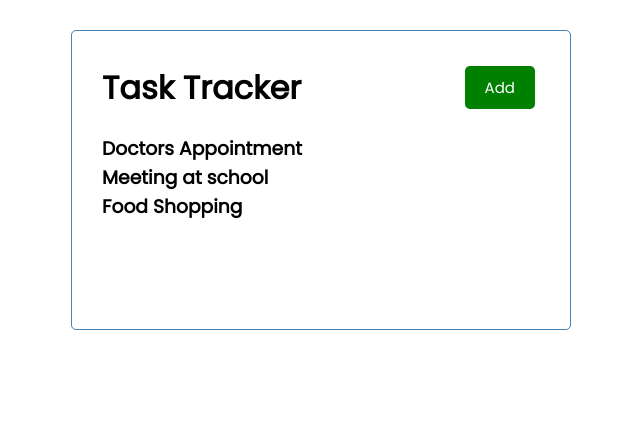
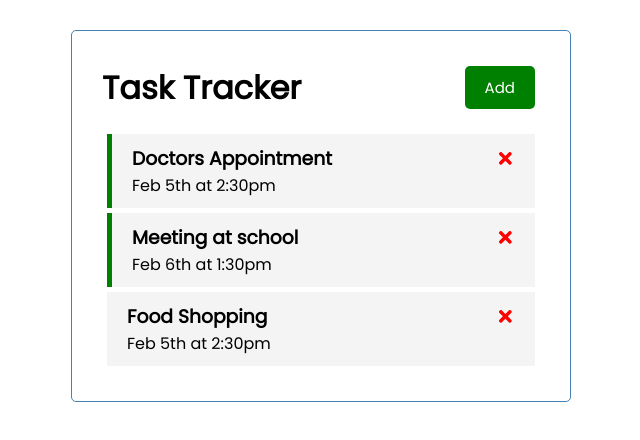
Before and after one commit to dbarraca/Task-Tracker, a React (Create React App) app: page / in a window 1280 px wide. Shown: the top 440 px of the page, without its empty margins (319-959 px from the left). Built offline with nearby package versions, Linux system fonts and the light colour scheme.

Commit message:
Add events for Task

```diff
--- a/package.json
+++ b/package.json
@@ -8,7 +8,8 @@
     "@testing-library/user-event": "^12.1.10",
     "react": "^17.0.2",
     "react-dom": "^17.0.2",
-    "react-scripts": "4.0.3",
+    "react-icons": "^4.2.0",
+    "react-scripts": "^4.0.3",
     "web-vitals": "^1.0.1"
   },
   "scripts": {
--- a/src/App.css
+++ b/src/App.css
@@ -59,10 +59,12 @@
   margin: 5px;
   padding: 10px 20px;
   cursor: pointer;
+  transition: border-left .2s;
 }
 
 .task.reminder {
   border-left: 5px solid green;
+  transition: border-left .2s;
 }
 
 .task h3 {
--- a/src/App.js
+++ b/src/App.js
@@ -25,11 +25,28 @@
     }
   ]);
 
+  // Delete Task
+  const deleteTask = (id) => {
+    setTasks(tasks.filter((task) => task.id !== id));
+  }
+
+  // Toggle Reminder
+  const toggleReminder = (id) => {
+    setTasks(tasks.map((task) =>
+    task.id === id ?
+      {...task, reminder: !task.reminder}
+      : task
+    ))
+  }
+
   return (
     <div className="App">
       <div className="container">
         <Header title="Task Tracker"/>
-        <Tasks tasks={tasks}/>
+        { tasks.length > 0 ?
+          <Tasks tasks={tasks} onDelete={deleteTask} onToggle={toggleReminder}/>
+          : 'No tasks'
+        }
       </div>
     </div>
   );
--- /dev/null
+++ b/src/components/Task.js
@@ -0,0 +1,15 @@
+import { FaTimes } from 'react-icons/fa';
+
+const Task = ({task, onDelete, onToggle}) => {
+    return (
+        <div className={`task ${task.reminder ? 'reminder' : ''}`} onDoubleClick={() => onToggle(task.id)}>
+            <h3>
+                {task.text}
+                <FaTimes style={{color: 'red', cursor: 'pointer'}} onClick={() => onDelete(task.id)}/>
+            </h3>
+            <p>{task.day}</p>
+        </div>
+    );
+}
+
+export default Task;
--- a/src/components/Tasks.js
+++ b/src/components/Tasks.js
@@ -1,9 +1,11 @@
+import Task from './Task';
 
-
-const Tasks = ({tasks}) => {
+const Tasks = ({tasks, onDelete, onToggle}) => {
     return  (
         <>
-            {tasks.map((task) => (<h3 key={task.id}>{task.text}</h3>))}
+            {tasks.map((task) => (
+                <Task key={task.id} task={task} onDelete={onDelete} onToggle={onToggle}/>
+             ))}
         </>
     )
 }
```
Also changed, not shown: 1 other file (tests, documents, lock files or other folders). Lines whose indentation alone changed are shown as unchanged.
